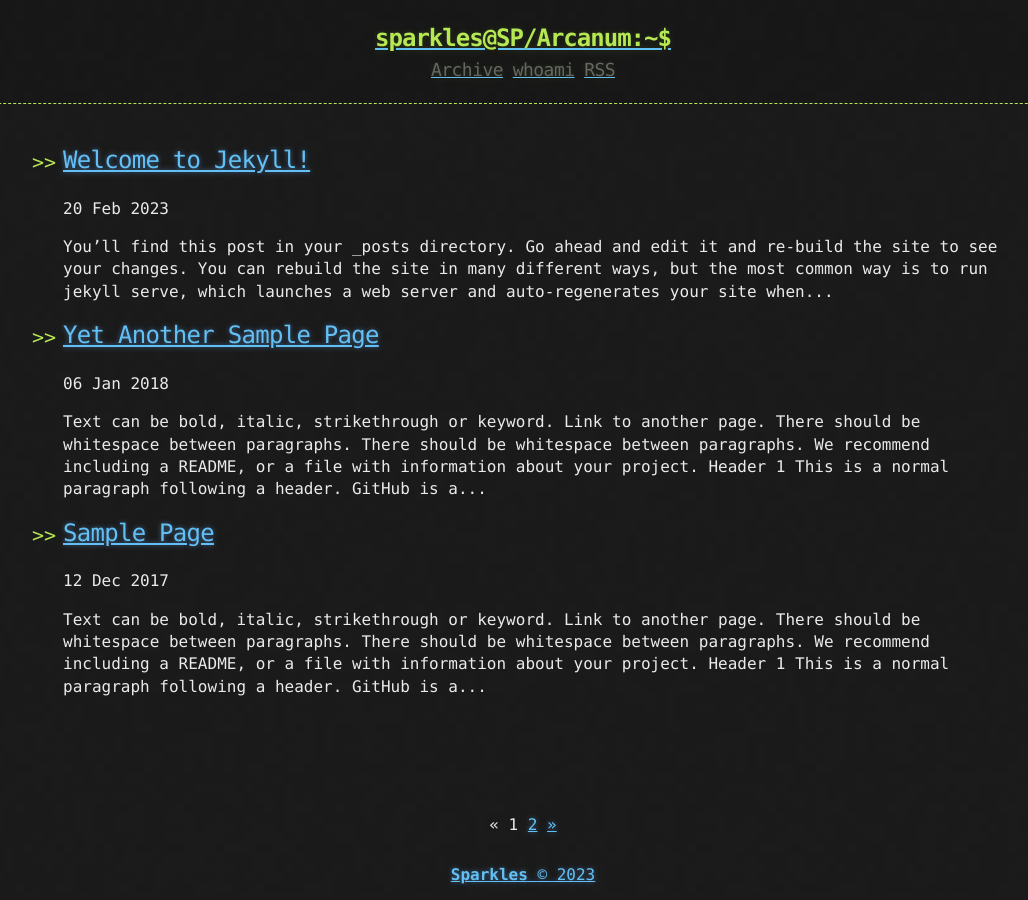
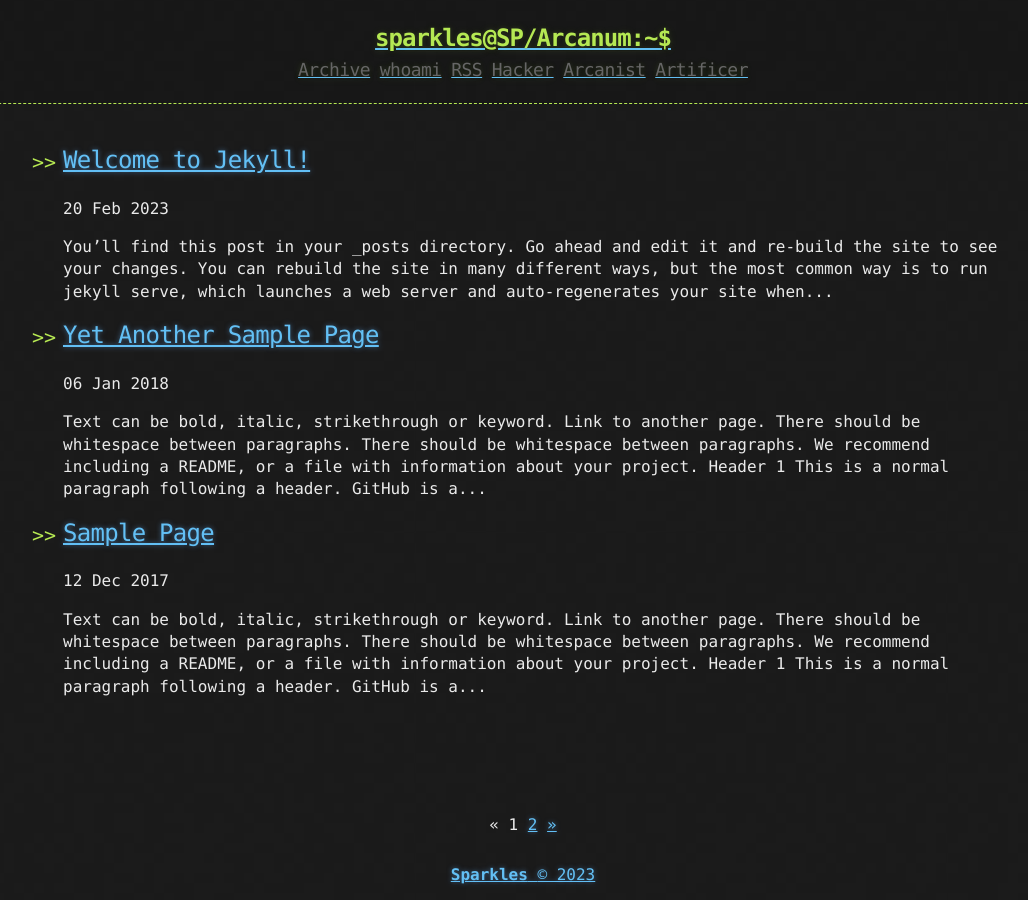
Before and after one commit to SparklesVX/SparklesVX.github.io, a Jekyll site: the page built from index.html, in a window 1280 px wide. Shown: the whole page, without its empty margins (117-1145 px from the left). Built offline with Jekyll 4.4.1, drawn with Linux system fonts in a browser that asks for light colours; the list of posts is cut into pages by our own code.

Commit message:
Update links.html

```diff
--- a/_includes/links.html
+++ b/_includes/links.html
@@ -1,3 +1,6 @@
 <a href="{{ "/archive" | prepend: site.baseurl | replace: '//', '/' }}"><h2 class="header-link">Archive</h2></a>
 <a href="{{ "/whoami" | prepend: site.baseurl | replace: '//', '/' }}"><h2 class="header-link">whoami</h2></a>
 <a href="{{ "/atom.xml" | prepend: site.baseurl | replace: '//', '/' }}"><h2 class="header-link">RSS</h2></a>
+<a href="{{ "/Hacker" | prepend: site.baseurl | replace '//', '/' }}"><h2 class="header-link">Hacker</h2></a>
+<a href="{{ "/Arcanist" | prepend: site.baseurl | replace '//', '/' }}"><h2 class="header-link">Arcanist</h2></a>
+<a href="{{ "/Artificer" | prepend: site.baseurl | replace '//', '/' }}"><h2 class="header-link">Artificer</h2></a>
```
